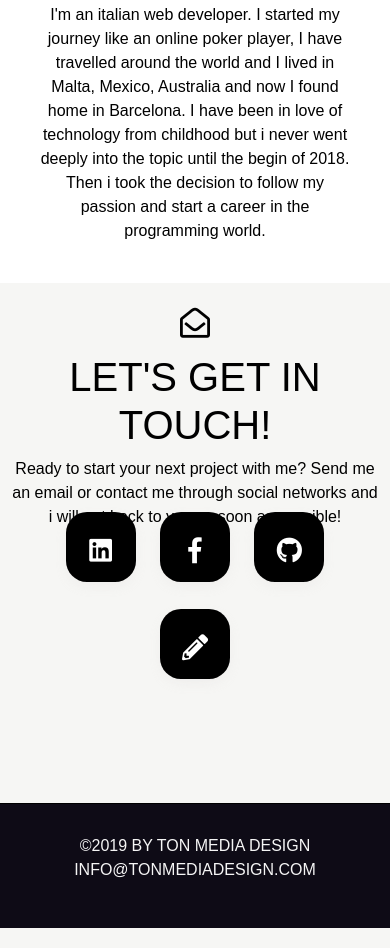
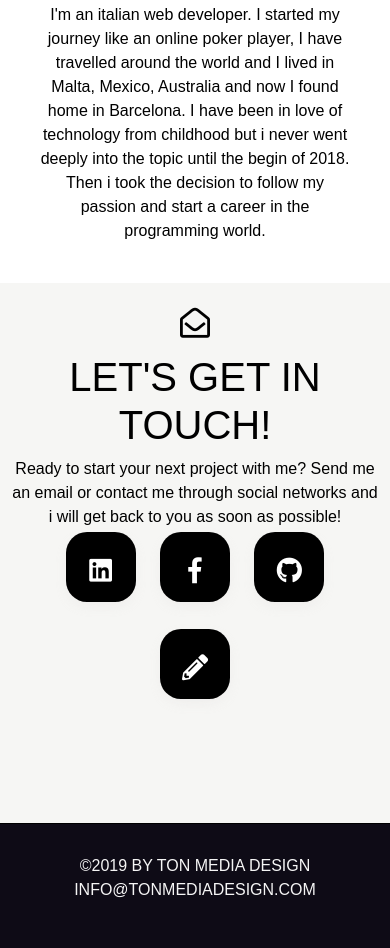
Before and after one commit to Easaaa/Portfolio-2020, a website: page index.html in a window 390 px wide. Shown: the part 1597-2545 px from the top of the page. Drawn offline with nearby package versions, Linux system fonts and the light colour scheme; a web font is replaced by a local one.

Commit message:
Fixed minor error style

```diff
--- a/style.css
+++ b/style.css
@@ -185,13 +185,7 @@ header a{
 
 @media screen and (max-width: 700px) {
   .social-icon {
-    margin-top: 80px;
-  }
-}
-
-@media screen and (max-width: 400px) {
-  .social-icon {
-    margin-top: 70px;
+    margin-top: 90px;
   }
 }
 
```
